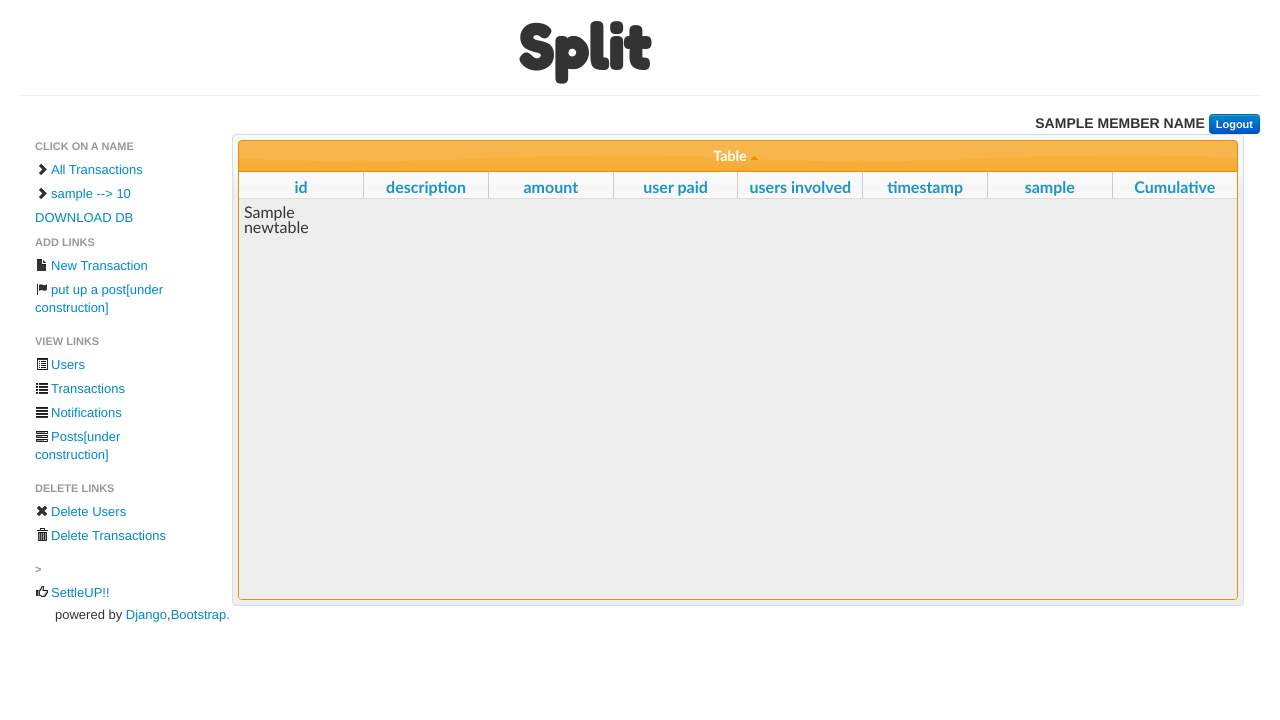
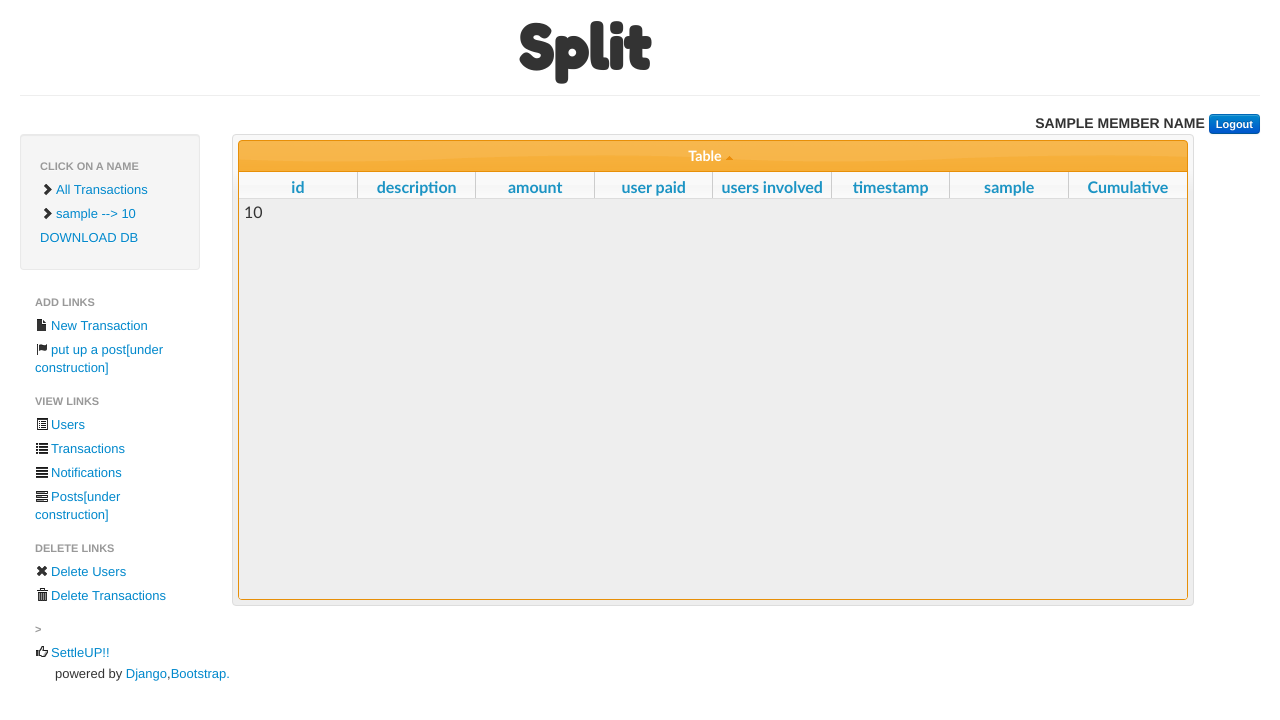
Before and after one commit to muralisc/split, a Django app: template testdotcloud/settleup/templates/displayDetailedTransactions.html in a window 1280 px wide. Shown: the top 720 px of the page. Run offline with Django 3.2, Linux system fonts and the light colour scheme; the template is opened without the code that fills it: most values are stand-ins (such as "Sample title", 1, 10 or a date in 2020); lists and menus that the app fills with data are empty; some libraries are stand-ins or nearby versions.

Commit message:
some HTML refactor

```diff
--- a/testdotcloud/settleup/templates/displayDetailedTransactions.html
+++ b/testdotcloud/settleup/templates/displayDetailedTransactions.html
@@ -7,7 +7,7 @@
                 caption     : 'Table',
                 whiteSpace  : 'normal',
                 height      : 400,
-                width       : 1000,
+                width       : 950,
                 minWidthAuto: true,
                 addTitles   : true,
                 zebra       : true,
@@ -26,7 +26,7 @@
 {% block content %}
 <div class="row-fluid">
     <div class="span2">
-        <ul class="nav nav-list">
+        <ul class="nav nav-list well">
             <li class="nav-header">Click on A name</li>
             <li><a href="/displayTransactions/all/"><i class="icon-chevron-right"></i>All Transactions</a></li>
             {% for rows in ordered_userstable  %}
@@ -36,7 +36,7 @@
         </ul>
         {% include "navlist.html" %}
    </div>
-    <div class="span10">
+    <div class="span8">
         <table id="mytable">
             <thead>
                 <tr>
@@ -64,12 +64,17 @@
                 {% for i in newtable %}
                 <tr id="font4">
                     {% for j in i%}
-                    <td>{{ j }}</td>
+                    		<td>{% if j|floatformat %}
+                    					{{ j|floatformat }}
+                    			 {% else %}
+                    			 		{{ j }}
+                    			 {% endif %}
+                    		</td>
                     {% endfor%}
                 </tr>
                 {% endfor%}
             </tbody>
         </table>
     </div>
-</div
+</div>
 {% endblock %}
```
